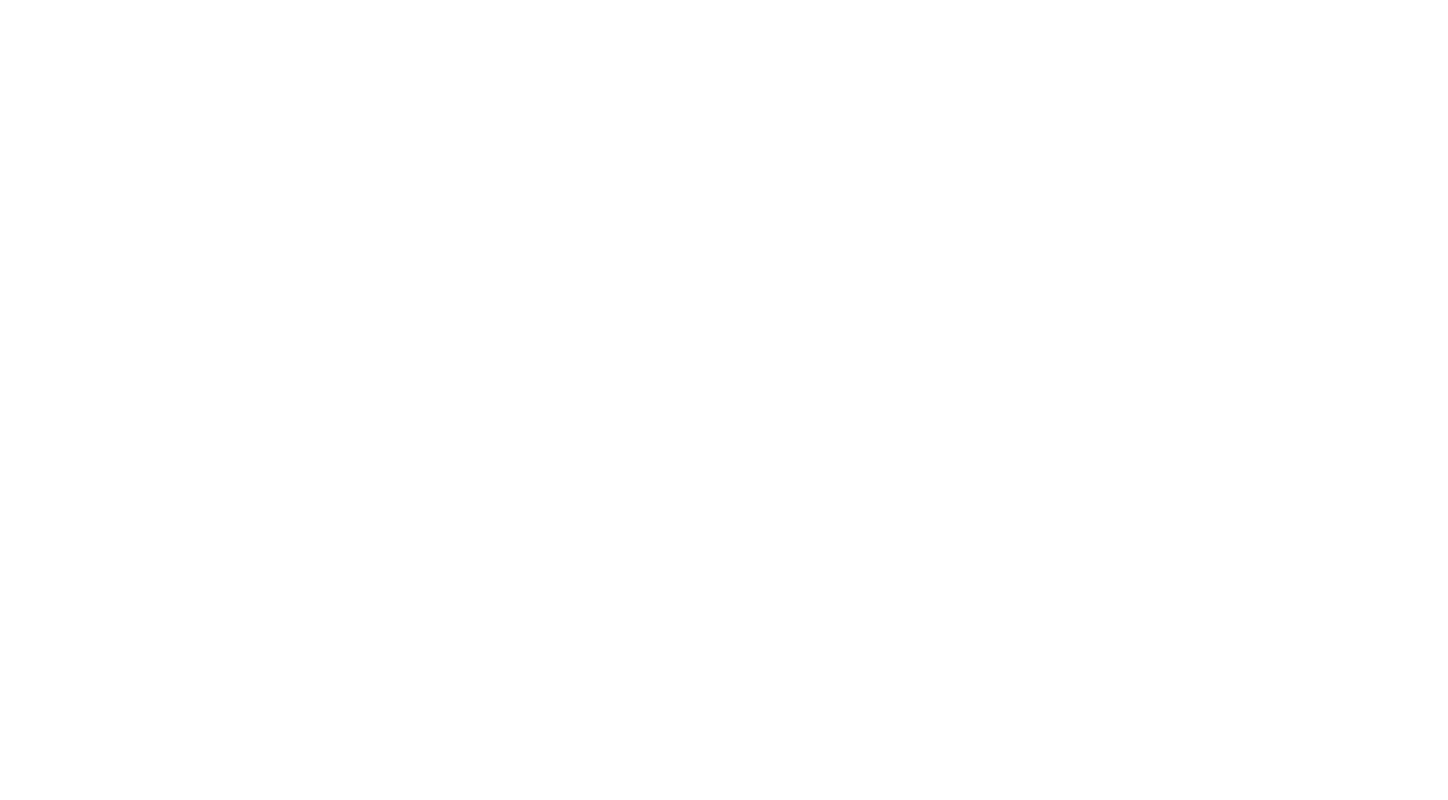
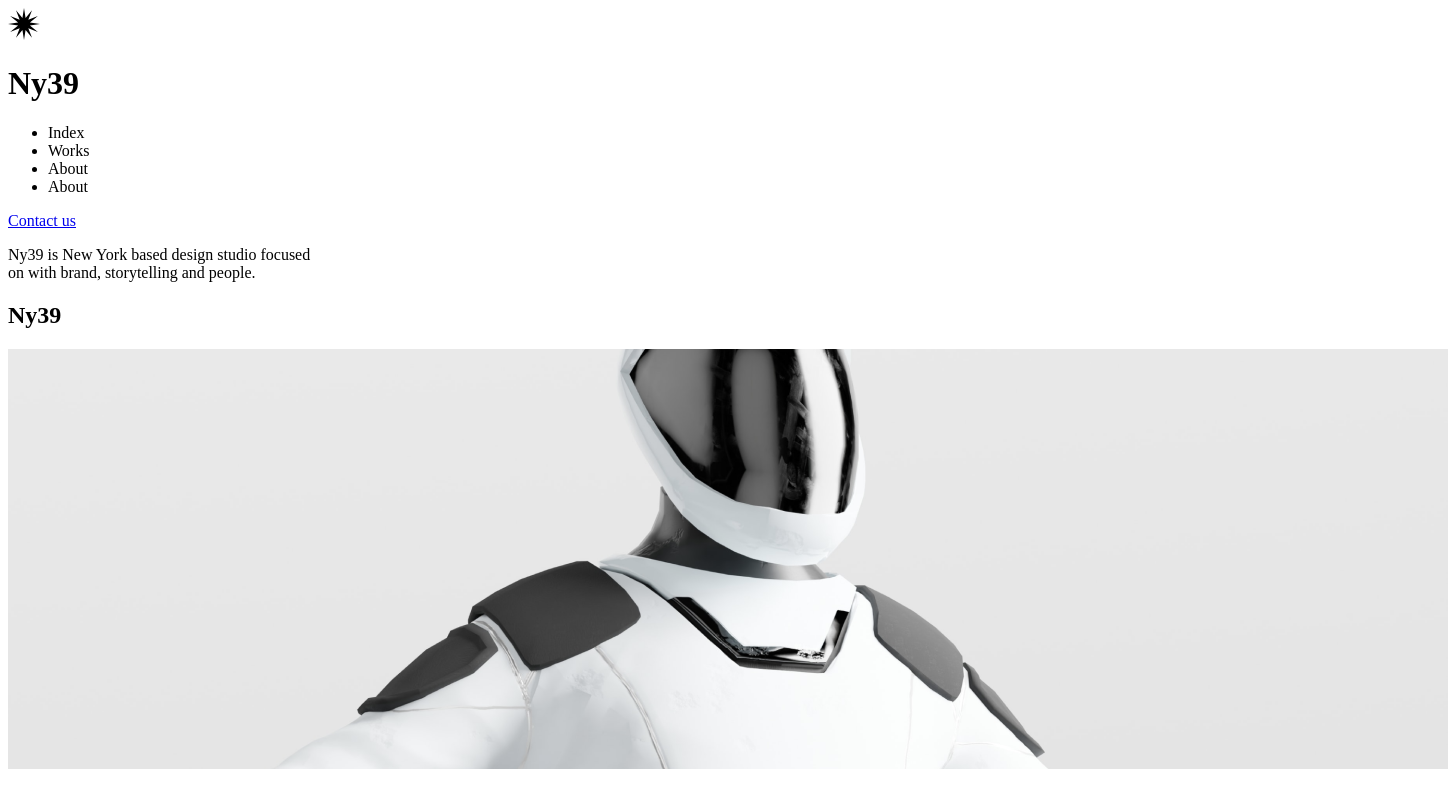
Before and after one commit to Preethi-Dev/Modern-Layout-25, a plain HTML site: page index.html in a window 1280 px wide. Shown: the whole page, 1448 px wide, since content can reach past the window. Drawn offline with Linux system fonts and the light colour scheme.

Commit message:
update final markup

```diff
--- a/index.html
+++ b/index.html
@@ -7,5 +7,31 @@
     <link rel="stylesheet" href="style.css" />
     <title>Layout-25</title>
   </head>
-  <body></body>
+  <body>
+    <header>
+      <div class="logo">
+        <img src="./assets/images/star.svg" alt="logo" />
+        <h1>Ny39</h1>
+      </div>
+      <ul class="navigation">
+        <li>Index</li>
+        <li>Works</li>
+        <li>About</li>
+        <li>About</li>
+      </ul>
+      <a href="/" class="contact">Contact us</a>
+    </header>
+    <main>
+      <div class="title">
+        <p>
+          Ny39 is New York based design studio focused <br />on with brand,
+          storytelling and people.
+        </p>
+        <h2>Ny39</h2>
+      </div>
+      <div class="image">
+        <img src="./assets/images/Image.png" alt="" />
+      </div>
+    </main>
+  </body>
 </html>
```
